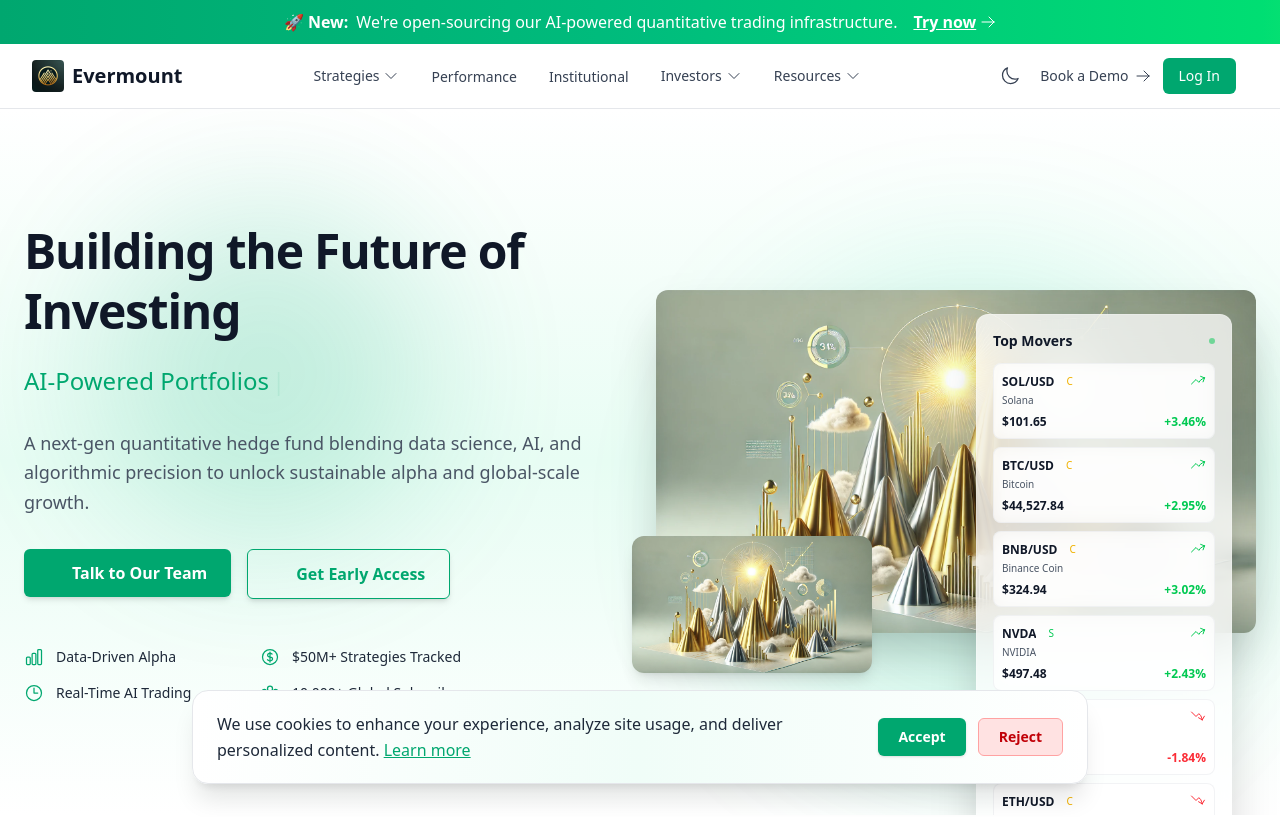
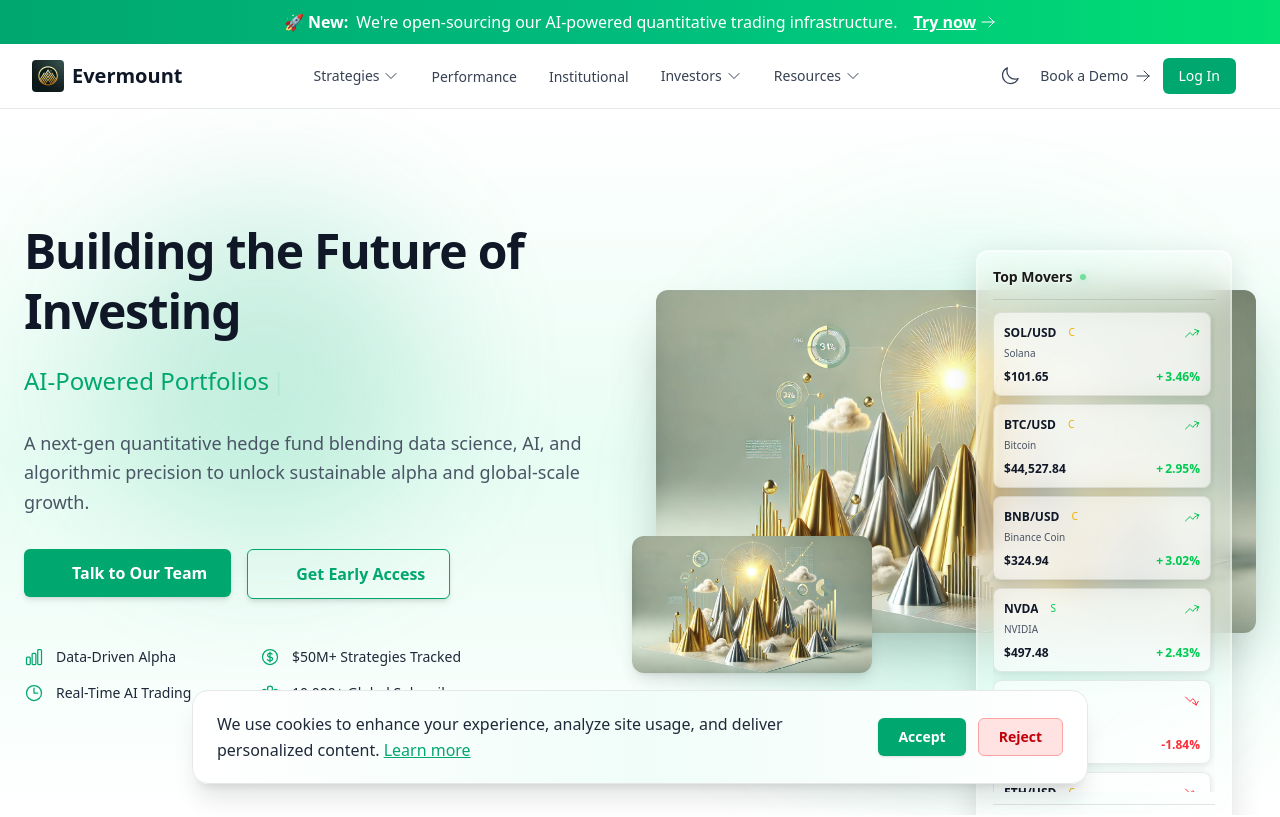
Before and after one commit to danielmawioo/evermount-capital, a Next.js app: page / in a window 1280 px wide. Shown: the top 817 px of the page. Built offline with nearby package versions, Linux system fonts and the light colour scheme; some icons are missing.

Commit message:
improve UI

```diff
--- a/src/app/components/Hero.tsx
+++ b/src/app/components/Hero.tsx
@@ -184,7 +184,7 @@
             </motion.div>
 
             {/* LIVE MARKET TICKER - Overlay on Image */}
-            <div className="absolute top-4 right-4 xl:top-6 xl:right-6 z-20">
+            <div className="absolute -top-8 right-4 xl:-top-10 xl:right-6 z-30">
               <LiveMarketTicker />
             </div>
           </div>
--- a/src/app/components/LiveMarketTicker.tsx
+++ b/src/app/components/LiveMarketTicker.tsx
@@ -103,64 +103,123 @@
         initial={{ opacity: 0, scale: 0.9, y: -10 }}
         animate={{ opacity: 1, scale: 1, y: 0 }}
         transition={{ duration: 0.6, delay: 0.3 }}
-        className="rounded-xl p-4 shadow-2xl border border-white/20 dark:border-gray-700/30 overflow-hidden"
+        className="rounded-xl p-4 overflow-hidden relative"
         style={{
           background: theme === 'dark'
-            ? 'rgba(17, 24, 39, 0.75)'
-            : 'rgba(255, 255, 255, 0.75)',
-          backdropFilter: 'blur(20px)',
-          WebkitBackdropFilter: 'blur(20px)',
+            ? 'linear-gradient(135deg, rgba(17, 24, 39, 0.4) 0%, rgba(17, 24, 39, 0.3) 100%)'
+            : 'linear-gradient(135deg, rgba(255, 255, 255, 0.5) 0%, rgba(255, 255, 255, 0.4) 100%)',
+          backdropFilter: 'blur(20px) saturate(180%)',
+          WebkitBackdropFilter: 'blur(20px) saturate(180%)',
+          boxShadow: theme === 'dark'
+            ? '0 8px 32px 0 rgba(0, 0, 0, 0.4), 0 0 0 1px rgba(255, 255, 255, 0.08) inset, 0 1px 0 rgba(255, 255, 255, 0.08) inset'
+            : '0 8px 32px 0 rgba(0, 0, 0, 0.12), 0 0 0 1px rgba(255, 255, 255, 0.3) inset, 0 1px 0 rgba(255, 255, 255, 0.5) inset',
+          border: theme === 'dark'
+            ? '1px solid rgba(255, 255, 255, 0.1)'
+            : '1px solid rgba(255, 255, 255, 0.35)',
         }}
       >
-        <div className="flex items-center justify-between mb-3">
-          <h3 className="text-sm font-bold text-gray-900 dark:text-white">
+        <div
+          className="flex items-center justify-between mb-3 pb-3 border-b"
+          style={{
+            borderColor: theme === 'dark'
+              ? 'rgba(255, 255, 255, 0.1)'
+              : 'rgba(0, 0, 0, 0.1)',
+          }}
+        >
+          <div className="flex items-center gap-2">
+            <h3
+              className="text-sm font-bold"
+              style={{
+                color: theme === 'dark' ? 'rgba(255, 255, 255, 0.95)' : 'rgba(0, 0, 0, 0.9)',
+                textShadow: theme === 'dark'
+                  ? '0 1px 2px rgba(0, 0, 0, 0.5)'
+                  : '0 1px 2px rgba(255, 255, 255, 0.8)',
+              }}
+            >
               Top Movers
             </h3>
             <motion.div
               animate={{ opacity: [1, 0.5, 1] }}
               transition={{ duration: 2, repeat: Infinity }}
-            className="w-1.5 h-1.5 bg-green-500 rounded-full"
+              className="w-1.5 h-1.5 bg-green-500 rounded-full shadow-lg"
+              style={{
+                boxShadow: '0 0 8px rgba(34, 197, 94, 0.6)',
+              }}
             />
           </div>
+        </div>
 
-        <div className="space-y-2 max-h-[500px] overflow-y-auto custom-scrollbar">
+        <div className="space-y-2 max-h-[480px] overflow-y-auto custom-scrollbar pr-1">
           {marketData.map((item, index) => (
             <motion.div
               key={`${item.symbol}-${index}`}
               initial={{ opacity: 0, y: 10 }}
               animate={{ opacity: 1, y: 0 }}
               transition={{ delay: index * 0.05 }}
-              whileHover={{ scale: 1.02, x: 3 }}
-              className="bg-white/60 dark:bg-gray-800/60 backdrop-blur-sm rounded-lg p-2 border border-gray-200/50 dark:border-gray-700/50 hover:border-[#00a76f]/50 transition-all cursor-pointer"
+              whileHover={{
+                scale: 1.02,
+                x: 3,
+                transition: { duration: 0.2 }
+              }}
+              className="rounded-lg p-2.5 border transition-all cursor-pointer group"
+              style={{
+                background: theme === 'dark'
+                  ? 'rgba(255, 255, 255, 0.04)'
+                  : 'rgba(255, 255, 255, 0.5)',
+                backdropFilter: 'blur(12px)',
+                WebkitBackdropFilter: 'blur(12px)',
+                borderColor: theme === 'dark'
+                  ? 'rgba(255, 255, 255, 0.1)'
+                  : 'rgba(0, 0, 0, 0.08)',
+                boxShadow: '0 2px 8px rgba(0, 0, 0, 0.1)',
+              }}
+              onHoverStart={(e) => {
+                if (theme === 'dark') {
+                  e.currentTarget.style.background = 'rgba(255, 255, 255, 0.08)';
+                  e.currentTarget.style.borderColor = 'rgba(0, 167, 111, 0.4)';
+                } else {
+                  e.currentTarget.style.background = 'rgba(0, 167, 111, 0.1)';
+                  e.currentTarget.style.borderColor = 'rgba(0, 167, 111, 0.3)';
+                }
+              }}
+              onHoverEnd={(e) => {
+                if (theme === 'dark') {
+                  e.currentTarget.style.background = 'rgba(255, 255, 255, 0.04)';
+                  e.currentTarget.style.borderColor = 'rgba(255, 255, 255, 0.1)';
+                } else {
+                  e.currentTarget.style.background = 'rgba(255, 255, 255, 0.5)';
+                  e.currentTarget.style.borderColor = 'rgba(0, 0, 0, 0.08)';
+                }
+              }}
             >
-              <div className="flex items-start justify-between mb-1.5">
+              <div className="flex items-start justify-between mb-2">
                 <div className="flex-1 min-w-0">
-                  <div className="flex items-center gap-1.5 mb-0.5">
+                  <div className="flex items-center gap-1.5 mb-1">
                     <span className="font-bold text-xs text-gray-900 dark:text-white truncate">
                       {item.symbol}
                     </span>
                     <span
-                      className={`text-[10px] px-1.5 py-0.5 rounded ${getTypeColor(
+                      className={`text-[10px] px-1.5 py-0.5 rounded-md font-medium ${getTypeColor(
                         item.type
-                      )} bg-opacity-10 flex-shrink-0`}
+                      )} bg-opacity-15 flex-shrink-0`}
                     >
                       {getTypeBadge(item.type).charAt(0)}
                     </span>
                   </div>
-                  <p className="text-[10px] text-gray-600 dark:text-gray-400 truncate">
+                  <p className="text-[10px] text-gray-600 dark:text-gray-400 truncate font-medium">
                     {item.name}
                   </p>
                 </div>
                 {item.changePercent >= 0 ? (
-                  <ArrowTrendingUpIcon className="w-4 h-4 text-green-500 flex-shrink-0" />
+                  <ArrowTrendingUpIcon className="w-4 h-4 text-green-500 flex-shrink-0 mt-0.5" />
                 ) : (
-                  <ArrowTrendingDownIcon className="w-4 h-4 text-red-500 flex-shrink-0" />
+                  <ArrowTrendingDownIcon className="w-4 h-4 text-red-500 flex-shrink-0 mt-0.5" />
                 )}
               </div>
 
               <div className="flex items-end justify-between">
                 <div>
-                  <p className="text-xs font-semibold text-gray-900 dark:text-white">
+                  <p className="text-xs font-bold text-gray-900 dark:text-white">
                     ${item.price.toLocaleString(undefined, {
                       minimumFractionDigits: item.type === "forex" ? 4 : 2,
                       maximumFractionDigits: item.type === "forex" ? 4 : 2,
@@ -168,7 +227,7 @@
                   </p>
                 </div>
                 <div
-                  className={`text-xs font-bold ${
+                  className={`text-xs font-bold flex items-center gap-0.5 ${
                     item.changePercent >= 0 ? "text-green-500" : "text-red-500"
                   }`}
                 >
@@ -184,9 +243,22 @@
           initial={{ opacity: 0 }}
           animate={{ opacity: 1 }}
           transition={{ delay: 0.5 }}
-          className="mt-3 pt-3 border-t border-gray-200 dark:border-gray-700 text-center"
+          className="mt-3 pt-3 border-t text-center"
+          style={{
+            borderColor: theme === 'dark'
+              ? 'rgba(255, 255, 255, 0.1)'
+              : 'rgba(0, 0, 0, 0.1)',
+          }}
         >
-          <p className="text-[10px] text-gray-500 dark:text-gray-400">
+          <p
+            className="text-[10px] font-medium"
+            style={{
+              color: theme === 'dark' ? 'rgba(255, 255, 255, 0.7)' : 'rgba(0, 0, 0, 0.6)',
+              textShadow: theme === 'dark'
+                ? '0 1px 2px rgba(0, 0, 0, 0.5)'
+                : '0 1px 2px rgba(255, 255, 255, 0.8)',
+            }}
+          >
             Live • Updates 5s
           </p>
         </motion.div>
```
Lines whose indentation alone changed are shown as unchanged.
